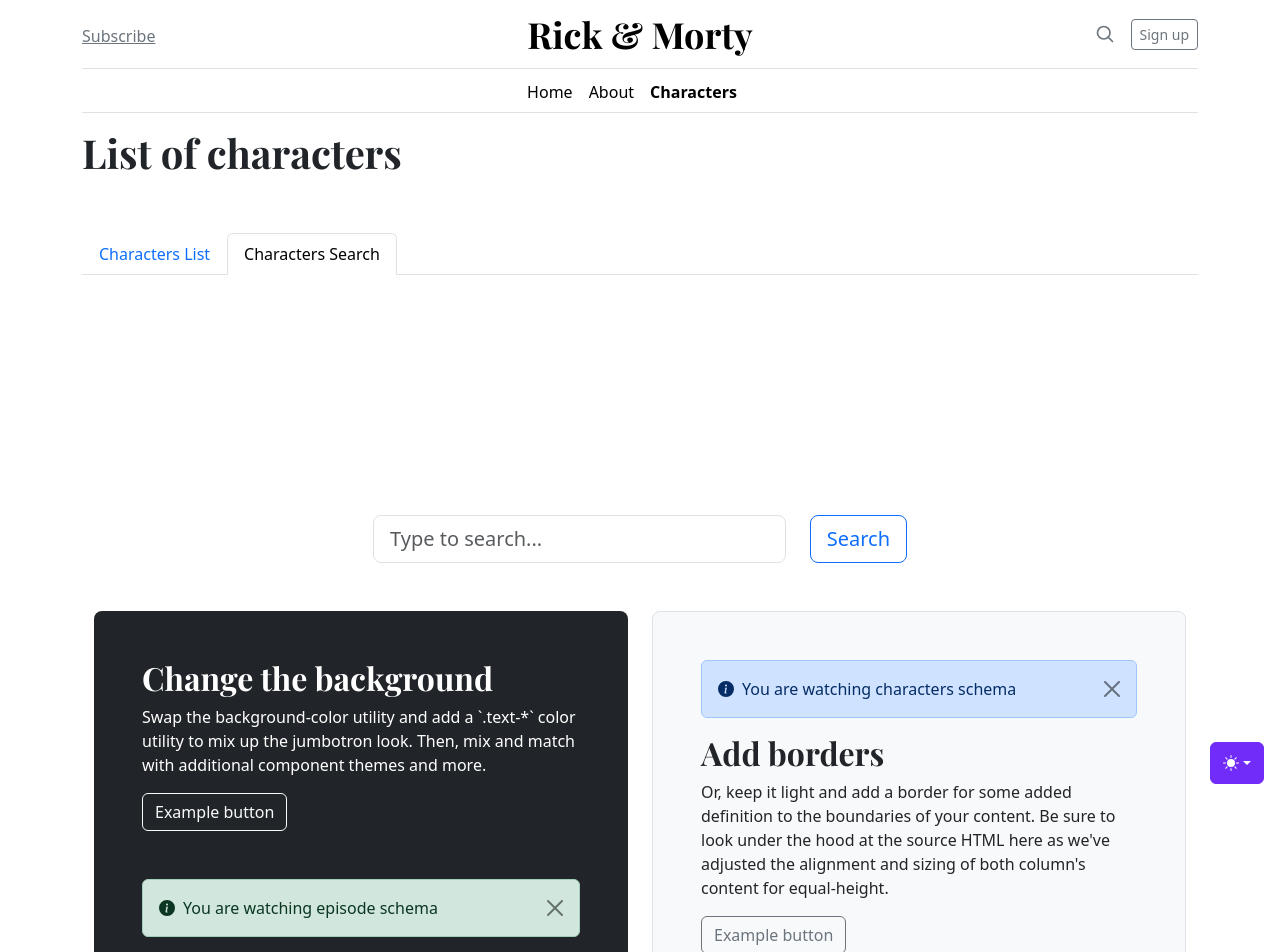
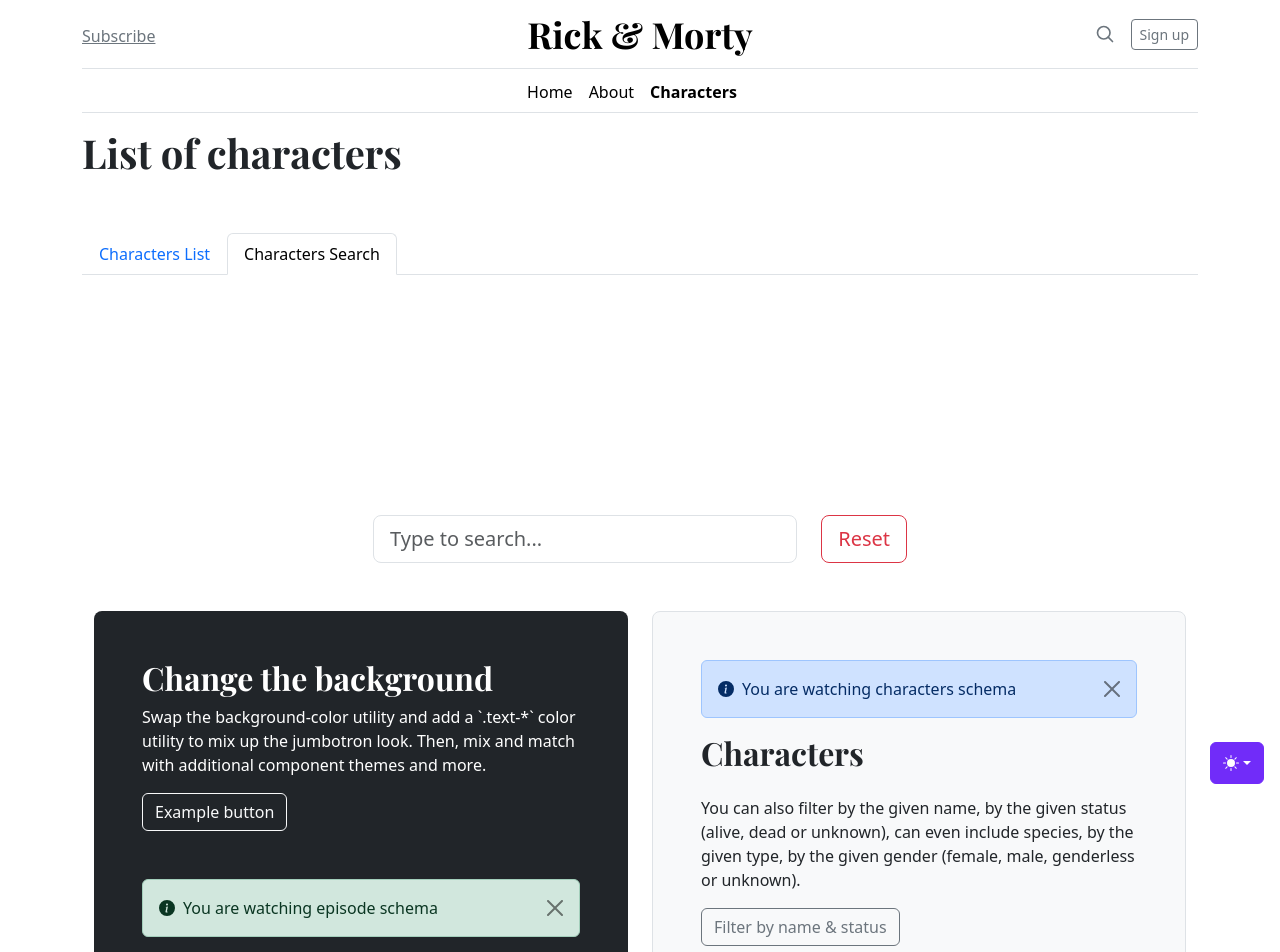
Before and after one commit to sjosuerojas/rick-and-morty-app, a Vue app: page /#/characters/search in a window 1280 px wide. Shown: the top 952 px of the page. Built offline with nearby package versions, Linux system fonts and the light colour scheme; what @tanstack/vue-query would draw is missing.

Commit message:
feat: added search input type

```diff
--- a/src/api/characters.ts
+++ b/src/api/characters.ts
@@ -1,5 +1,5 @@
 import axios from 'axios';
-import type { RickAndMorty, Character } from '@/models/character-api';
+import type { RickAndMorty, Character, OptionalSearchFilter } from '@/models/character-api';
 
 export const http = axios.create({ baseURL: import.meta.env.VITE_URL_API });
 
@@ -30,9 +30,11 @@
   }
 };
 
-export const getFilteredCharacter = async (query: string): Promise<RickAndMorty> => {
+export const getFilteredCharacter = async (query: OptionalSearchFilter): Promise<RickAndMorty> => {
   try {
-    const { data } = await http.get<RickAndMorty>(`/api/character/?${new URLSearchParams(query).toString()}`);
+    const { data } = await http.get<RickAndMorty>(
+      `/api/character/?${new URLSearchParams({ ...query }).toString()}`
+    );
     return data;
   } catch (error) {
     throw new Error(`Character ${query} not found: Details >> ${error}`);
--- a/src/components/characters/CharacterSearch.vue
+++ b/src/components/characters/CharacterSearch.vue
@@ -1,15 +1,35 @@
 <script setup lang="ts">
 import { ref } from 'vue';
-import CharactersResult from '@/components/characters/CharactersResult.vue';
+import { Toast } from '../../utils/SwalToast';
+import RMAlert from '@/components/common/RMAlert.vue';
+import CharacterItem from '@/components/characters/CharacterItem.vue';
+import type { RickAndMorty, Character, OptionalSearchFilter } from '../../models/character-api';
+import { getFilteredCharacter } from '../../api/characters';
 
-const searchOptions: string[] = [
-    'Rick Sanchez',
-    'Morty Smith',
-    'Johnny Depp',
-    'Beth Smith',
-];
+const characters = ref<Character[]>([]);
+const searchInput = ref<string>('');
+const preBuildSearch = ref<OptionalSearchFilter>({ name: '' });
+const searchOptions: string[] = ['Rick Sanchez', 'Morty Smith', 'Johnny Depp', 'Beth Smith'];
 
-const searchInput = ref<string>('');
+const handleSearch = async () => {
+    const response: RickAndMorty = await getFilteredCharacter({ name: searchInput.value });
+    characters.value = response.results;
+};
+
+const handleFilter = async () => {
+    if (!searchInput.value) {
+        Toast.fire({
+            title: 'Type something to search first',
+            icon: 'error'
+        });
+
+        return;
+    }
+
+    preBuildSearch.value = { name: searchInput.value, status: 'alive' };
+    const response: RickAndMorty = await getFilteredCharacter(preBuildSearch.value);
+    characters.value = response.results;
+};
 </script>
 
 <template>
@@ -21,19 +41,56 @@
                     <div class="row">
                         <div class="col">
                             <input v-model="searchInput" class="form-control form-control-lg" list="searchOptions"
-                                type="email" placeholder="Type to search...">
+                                type="email" placeholder="Type to search..." />
                             <datalist id="searchOptions">
-                                <option v-for="(option) in searchOptions" :key="option" :value="option" />
+                                <option v-for="option in searchOptions" :key="option" :value="option" />
                             </datalist>
                         </div>
                         <div class="col-auto">
-                            <button class="btn btn-outline-primary btn-lg" type="button">Search</button>
+                            <button v-if="searchInput.length && !characters.length" class="btn btn-outline-primary btn-lg"
+                                type="button" @click="handleSearch">
+                                Search
+                            </button>
+                            <button v-else class="btn btn-outline-danger btn-lg" type="button" @click="characters = []">
+                                Reset
+                            </button>
                         </div>
                     </div>
                 </div>
             </div>
         </div>
 
-        <characters-result />
+        <div class="row align-items-md-stretch py-5">
+            <div class="col-12 col-md-6">
+                <div class="h-100 p-5 text-bg-dark rounded-3">
+                    <h2>Change the background</h2>
+                    <p>
+                        Swap the background-color utility and add a `.text-*` color utility to mix up the
+                        jumbotron look. Then, mix and match with additional component themes and more.
+                    </p>
+                    <button class="btn btn-outline-light mb-5" type="button">Example button</button>
+                    <r-m-alert text="You are watching episode schema" variant="success" />
+                </div>
+            </div>
+            <div class="col-12 col-md-6">
+                <div class="h-100 p-5 bg-body-tertiary border rounded-3">
+                    <r-m-alert text="You are watching characters schema" variant="primary" />
+                    <h2 class="pb-3">Characters</h2>
+                    <template v-if="characters.length">
+                        <character-item v-for="character of characters" :key="character.id" :character="character" />
+                    </template>
+                    <template v-else>
+                        <p>
+                            You can also filter by the given name, by the given status (alive, dead or unknown),
+                            can even include species, by the given type, by the given gender (female, male,
+                            genderless or unknown).
+                        </p>
+                        <button class="btn btn-outline-secondary" type="button" @click="handleFilter">
+                            Filter by name & status
+                        </button>
+                    </template>
+                </div>
+            </div>
+        </div>
     </div>
 </template>
```
Also changed, not shown: src/models/character-api.ts (+12 -0 lines).
